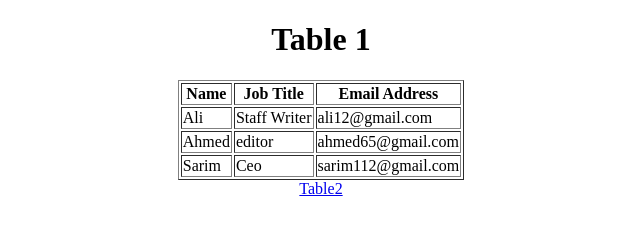
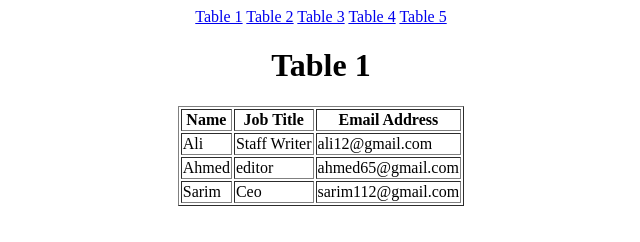
Before and after one commit to izhanfarooqshk/assi4, a plain HTML site: page index.html in a window 1280 px wide. Shown: the whole page, without its empty margins (319-959 px from the left). Drawn offline with Linux system fonts and the light colour scheme.

Commit message:
Update index.html

```diff
--- a/index.html
+++ b/index.html
@@ -6,6 +6,11 @@
     <title>Document</title>
 </head>
 <center>
+    <a href="index .html">Table 1</a>
+    <a href="tables/table2.html">Table 2</a>
+    <a href="tables/table3.html">Table 3</a>
+    <a href="tables/table4.html">Table 4</a>
+    <a href="tables/table5.html">Table 5</a>
     <h1>Table 1</h1>
 
 <body>
@@ -32,7 +37,7 @@
             <td>sarim112@gmail.com</td>
         </tr>
     </table>
-    <a href="tables/table2.html">Table2</a>
+
     </center>
 
 
```
